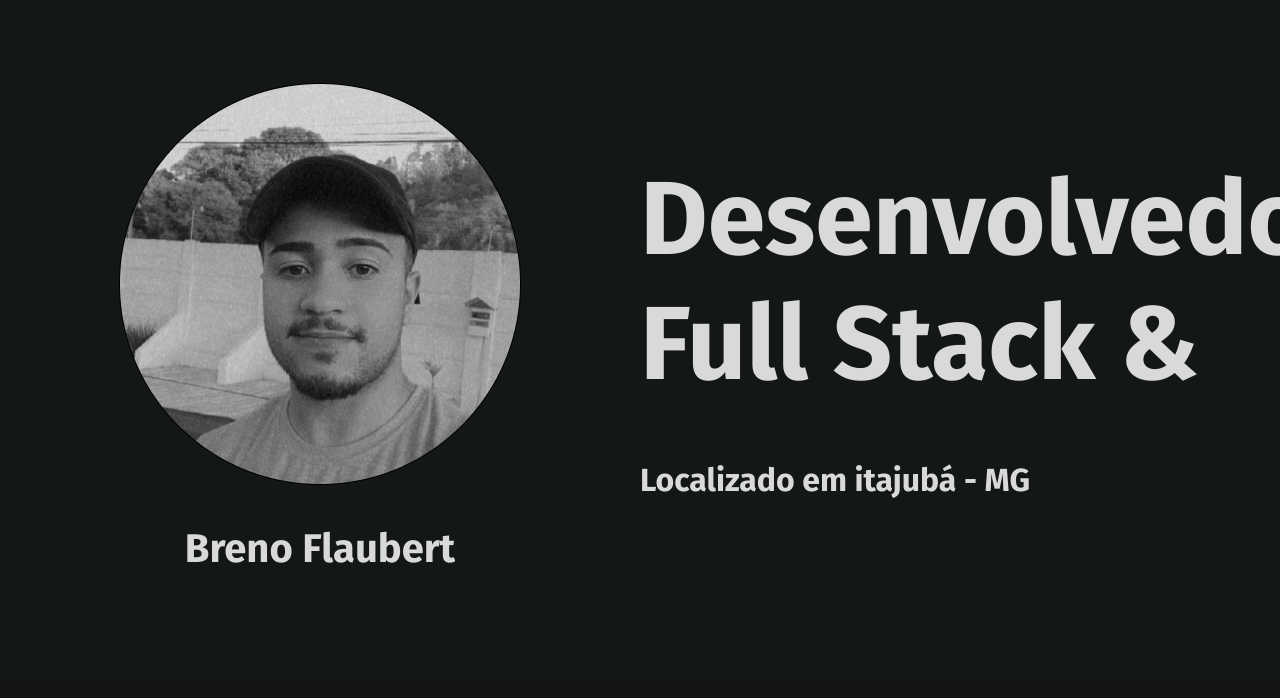
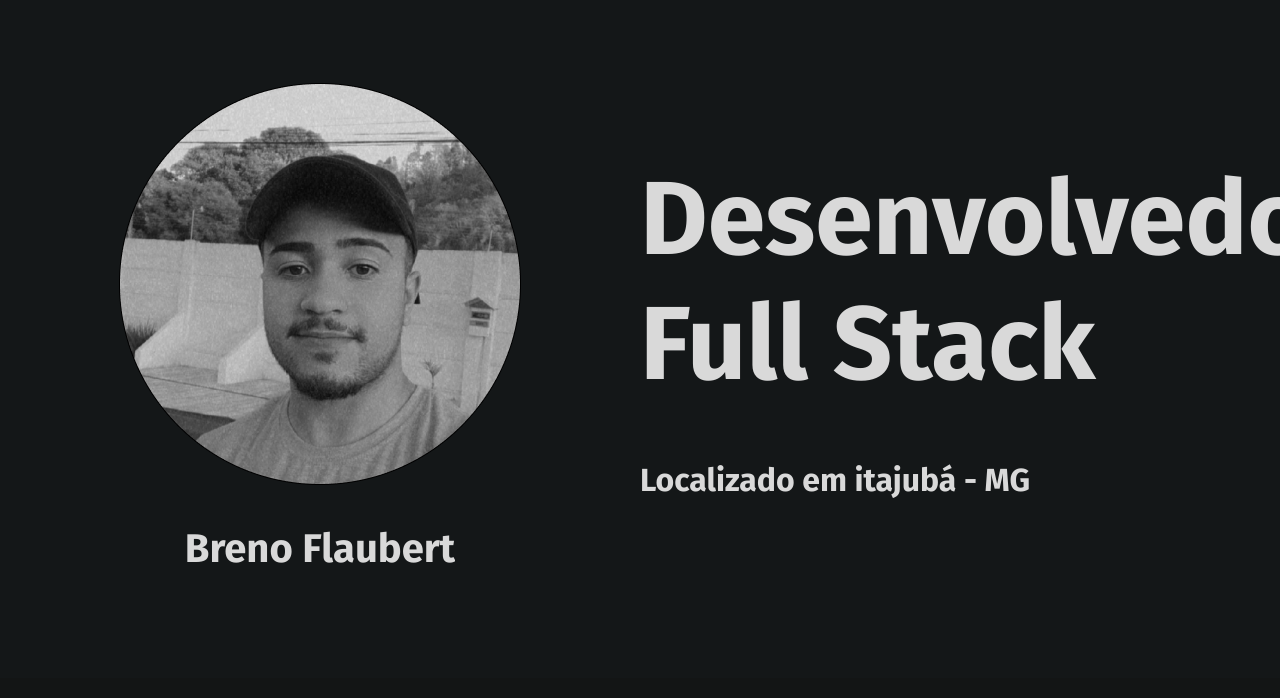
Before and after one commit to BrenoFlaubert/portfolio, a plain HTML site: page assets/index.html in a window 1280 px wide. Shown: the part 102-800 px from the top of the page. Drawn offline with Linux system fonts and the light colour scheme.

Commit message:
Update index.html

```diff
--- a/assets/index.html
+++ b/assets/index.html
@@ -26,7 +26,7 @@
       <span class="descripition">
         <h1>
           Desenvolvedor <br />
-          Full Stack &<br />
+          Full Stack<br />
         </h1>
         <br />
         <br />
```
